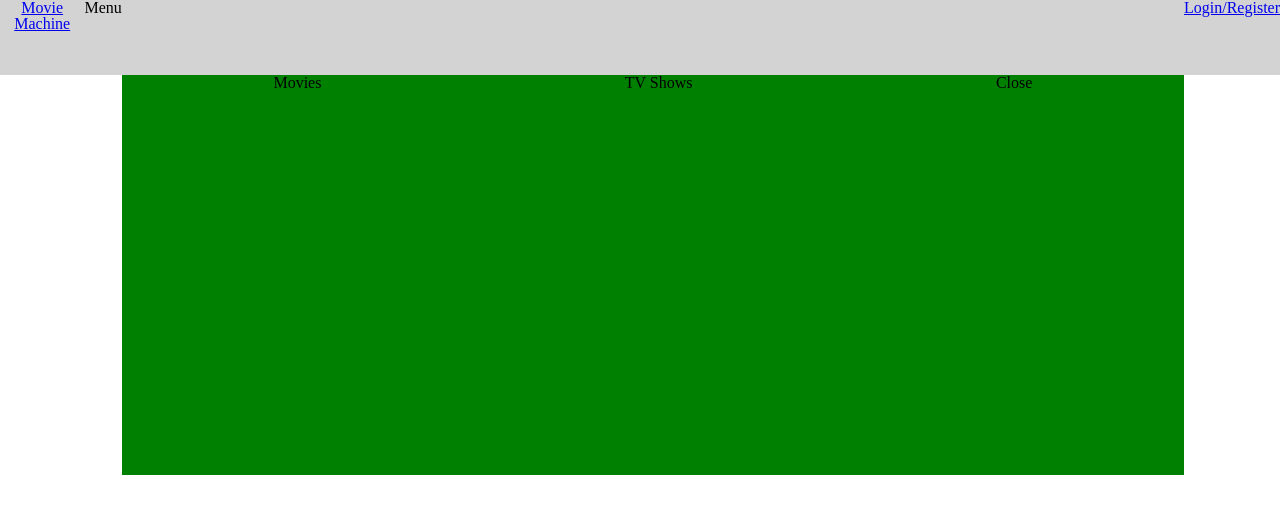
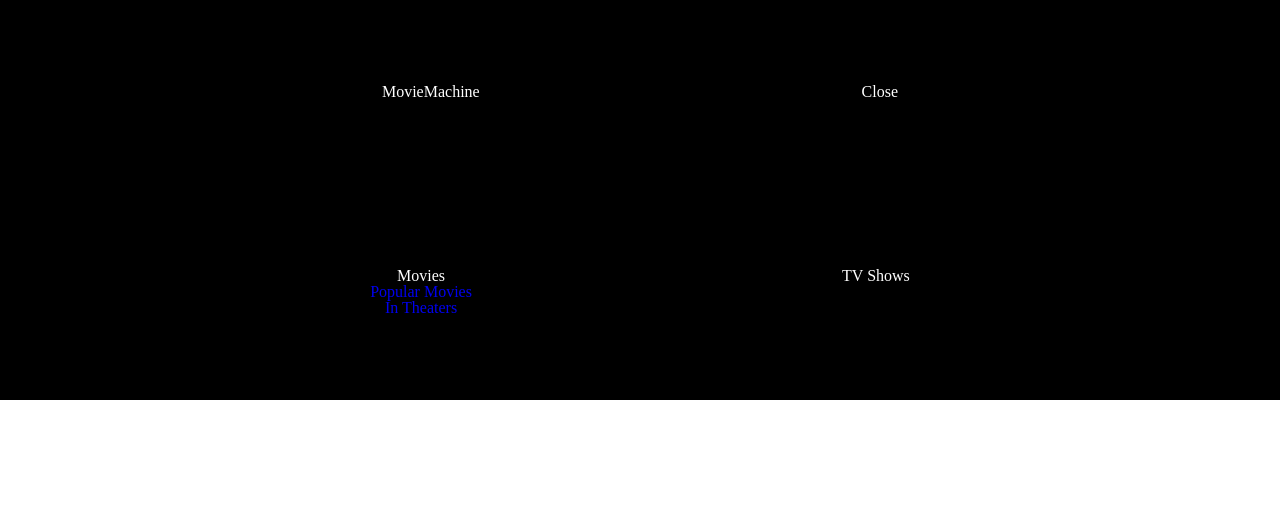
Before and after one commit to jason-hannett/movie-machine, a React (Create React App) app: page / in a window 1280 px wide. Both pictures are taken after a click on the element "Menu". Shown: the top 514 px of the page. Built offline with nearby package versions, Linux system fonts and the light colour scheme.

Commit message:
Menu Links and Dropdown functionality

```diff
--- a/src/App.css
+++ b/src/App.css
@@ -36,3 +36,14 @@
     transform: rotate(360deg);
   }
 }
+
+a {
+  text-decoration: none;
+}
+a:visited {
+  color: white;
+}
+
+a:hover {
+  text-decoration: underline;
+}
--- a/src/Components/Nav/Menu.js
+++ b/src/Components/Nav/Menu.js
@@ -1,27 +1,41 @@
 import React, { useState } from "react";
+import { Link, withRouter } from "react-router-dom";
 import "./Nav.css";
 
 function Menu(props) {
   const [menuClass, setMenuClass] = useState(props.dropdownMenu);
 
+  console.log(props);
   const closeHandler = () => {
     setMenuClass("dropdown close");
     setTimeout(() => {
       props.close();
-    });
+    }, 1000);
   };
   return (
     <div className={menuClass}>
-      <span>
-        <h2>Movies</h2>
-      </span>
-      <span>
+      <section className="top-links">
+        <p onClick={async() => {
+            await closeHandler()
+            props.history.push('/')}}>MovieMachine</p>
+        <p onClick={closeHandler}>Close</p>
+      </section>
+      <section className="category-section">
+        <span>
+          <h2>Movies</h2>
+          <Link to="/movies/popular">
+            <p onClick={closeHandler}>Popular Movies</p>
+          </Link>
+          <Link to="/movies/theaters">
+            <p onClick={closeHandler}>In Theaters</p>
+          </Link>
+        </span>
+        <span>
           <h2>TV Shows</h2>
-      </span>
-
-      <p onClick={closeHandler}>Close</p>
+        </span>
+      </section>
     </div>
   );
 }
 
-export default Menu;
+export default withRouter(Menu);
--- a/src/Components/Nav/Nav.css
+++ b/src/Components/Nav/Nav.css
@@ -7,21 +7,24 @@
 }
 
 .dropdown {
-    margin-top: 75px;
+    position: fixed;
     width: 100vw;
     height: 400px;
     top: -100%;
-    background-color: green;
-    animation: open 2.0s infinite;
+    background-color: black;
+    color: white;
+    animation: open 0.5s forwards;
     z-index: 10;
     display: flex;
+    flex-direction: column;
     justify-content: space-around;
 }
 
 .dropdown.close {
-    top: 75px;
+    top: 0px;
     animation: close 1.0s forwards;
 }
+
 @keyframes open {
   100% {top: 0px;}
 }
@@ -29,3 +32,13 @@
 @keyframes close {
     100% {top: -100%;}
 }
+
+.top-links {
+    display: flex;
+    justify-content: space-evenly;
+}
+
+.category-section {
+    display: flex;
+    justify-content: space-evenly;
+}
--- a/src/Components/Nav/Nav.js
+++ b/src/Components/Nav/Nav.js
@@ -1,42 +1,41 @@
-import React, {useState} from "react";
-import { Link } from "react-router-dom";
-import Menu from './Menu';
+import React, { useState } from "react";
+import { Link, withRouter } from "react-router-dom";
+import Menu from "./Menu";
 
 function Nav(props) {
-
   const [openMenu, setOpenMenu] = useState(false);
 
   const toggleMenu = () => {
-    if(!openMenu){
-      setOpenMenu(true)
+    if (!openMenu) {
+      setOpenMenu(true);
     } else {
-      setOpenMenu(false)
+      setOpenMenu(false);
     }
   };
 
+  console.log(props);
+
   let dropdownMenu;
-  if(openMenu){
+  if (openMenu) {
     dropdownMenu = (
       <Menu
-      visibility={openMenu}
-      close={toggleMenu}
-      dropdownMenu={"dropdown"}
+        visibility={openMenu}
+        close={toggleMenu}
+        dropdownMenu={"dropdown"}
       />
-    )
+    );
   }
 
   return (
-    <div className='main-nav'>
-      <Link to="/">
-        <p>Movie Machine</p>
-      </Link>
+    <div className="main-nav">
+      <p onClick={() => props.history.push('/')}>Movie Machine</p>
       <p onClick={toggleMenu}>Menu</p>
       {dropdownMenu}
-      <Link to='/auth'>
+      <Link to="/auth">
         <p>Login/Register</p>
       </Link>
     </div>
   );
 }
 
-export default Nav;
+export default withRouter(Nav);
--- a/src/routes.js
+++ b/src/routes.js
@@ -14,7 +14,7 @@ export default (
         <Route path='/auth' component={Auth}/>
         <Route path='/comments' component={Comments}/>
         <Route path='/movie/:movieId' component={Movie}/>
-        <Route path='/movies' component={MovieList}/>
+        <Route path='/movies/:list' component={MovieList}/>
         <Route path='/movies/:userId' component={UserMovieList}/>
     </Switch>
 )
```
